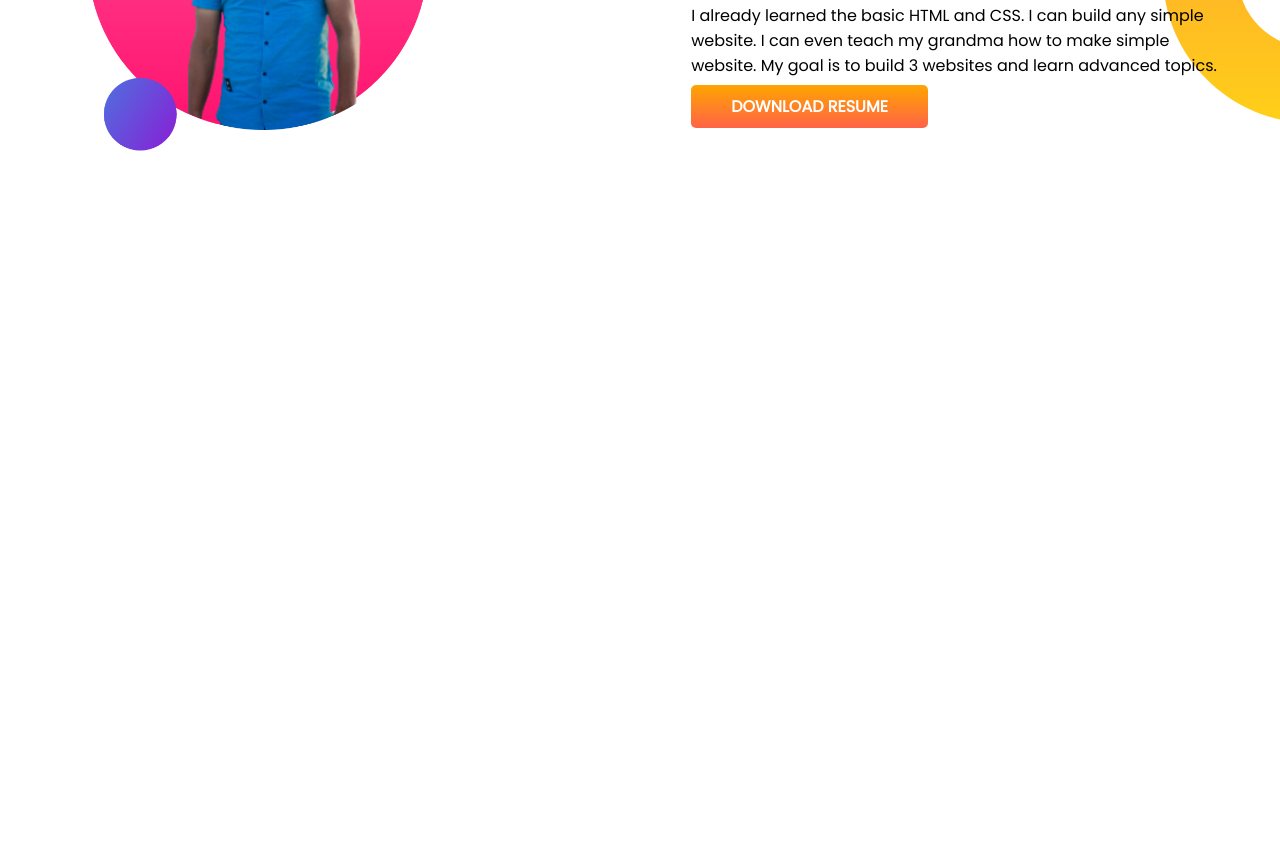
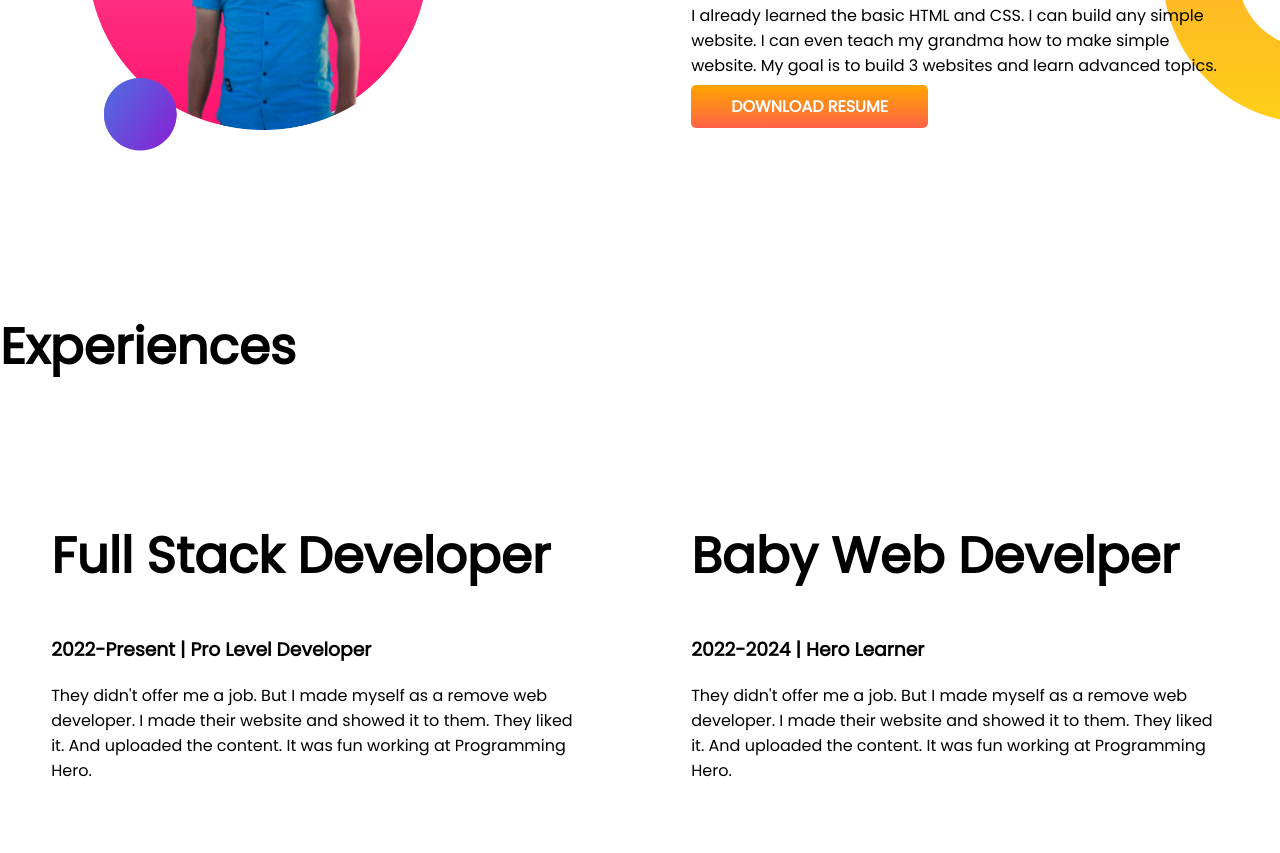
Before and after one commit to alamincoder/developer-portfolio, a plain HTML site: page index.html in a window 1280 px wide. Shown: the part 927-1780 px from the top of the page. Before the commit the page ends 1237 px from the top, so only its background shows below. Drawn offline with Linux system fonts and the light colour scheme.

Commit message:
flexible added

```diff
--- a/index.html
+++ b/index.html
@@ -13,7 +13,7 @@
 </head>
 
 <body>
-    <section class="top-banner">
+    <section class="top-banner flexible-container">
         <div class="half-width">
             <h1>Welcome</h1>
             <h1><span class="orange-color">Alamin Coder</span> World</h1>
@@ -29,7 +29,7 @@
             <img src="images/alamin-bg.png" alt="alamin-bg">
         </div>
     </section>
-    <section class="dream-big">
+    <section class="dream-big flexible-container">
         <div class="half-width">
             <img src="images/alamin-bg-2.png" alt="alamin-bg-2">
         </div>
@@ -41,6 +41,25 @@
             <a class="link-button" target="_blank" href="">Download Resume</a>
         </div>
     </section>
+    <section class="experence-area">
+        <h1>Experiences</h1>
+        <div class="flexible-container">
+            <div class="half-width">
+                <h1>Full Stack Developer</h1>
+                <h3>2022-Present | Pro Level Developer</h3>
+                <p>They didn't offer me a job. But I made myself as a remove web developer. I made their website and
+                    showed
+                    it to them. They liked it. And uploaded the content. It was fun working at Programming Hero.</p>
+            </div>
+            <div class="half-width">
+                <h1>Baby Web Develper</h1>
+                <h3>2022-2024 | Hero Learner</h3>
+                <p>They didn't offer me a job. But I made myself as a remove web developer. I made their website and
+                    showed
+                    it to them. They liked it. And uploaded the content. It was fun working at Programming Hero.</p>
+            </div>
+        </div>
+    </section>
 </body>
 
 </html>
--- a/style.css
+++ b/style.css
@@ -8,7 +8,7 @@ h1{
 .orange-color{
     color: orange;
 }
-section{
+.flexible-container{
     display: flex;
     margin-bottom: 100px;
 }
```
